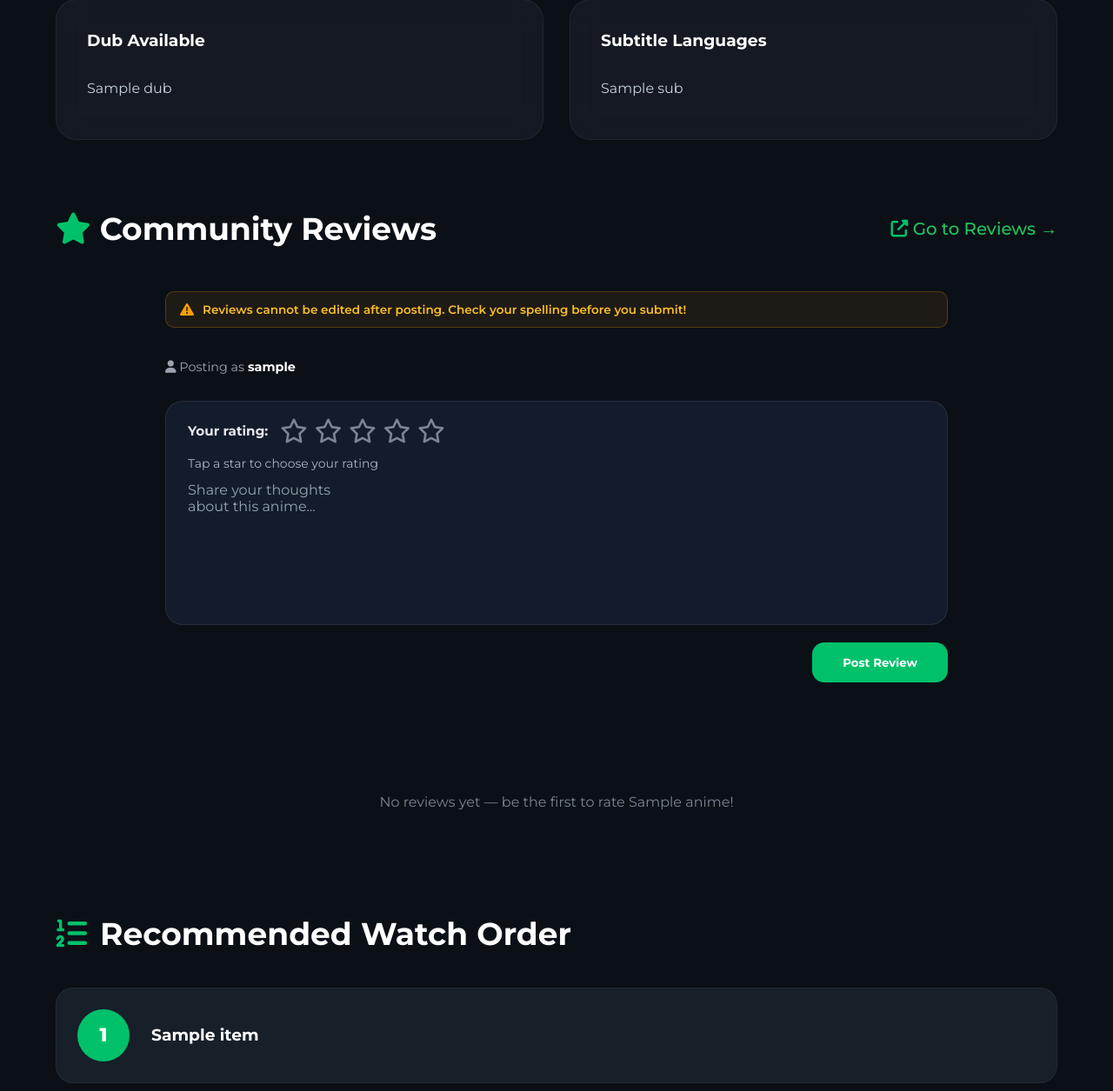
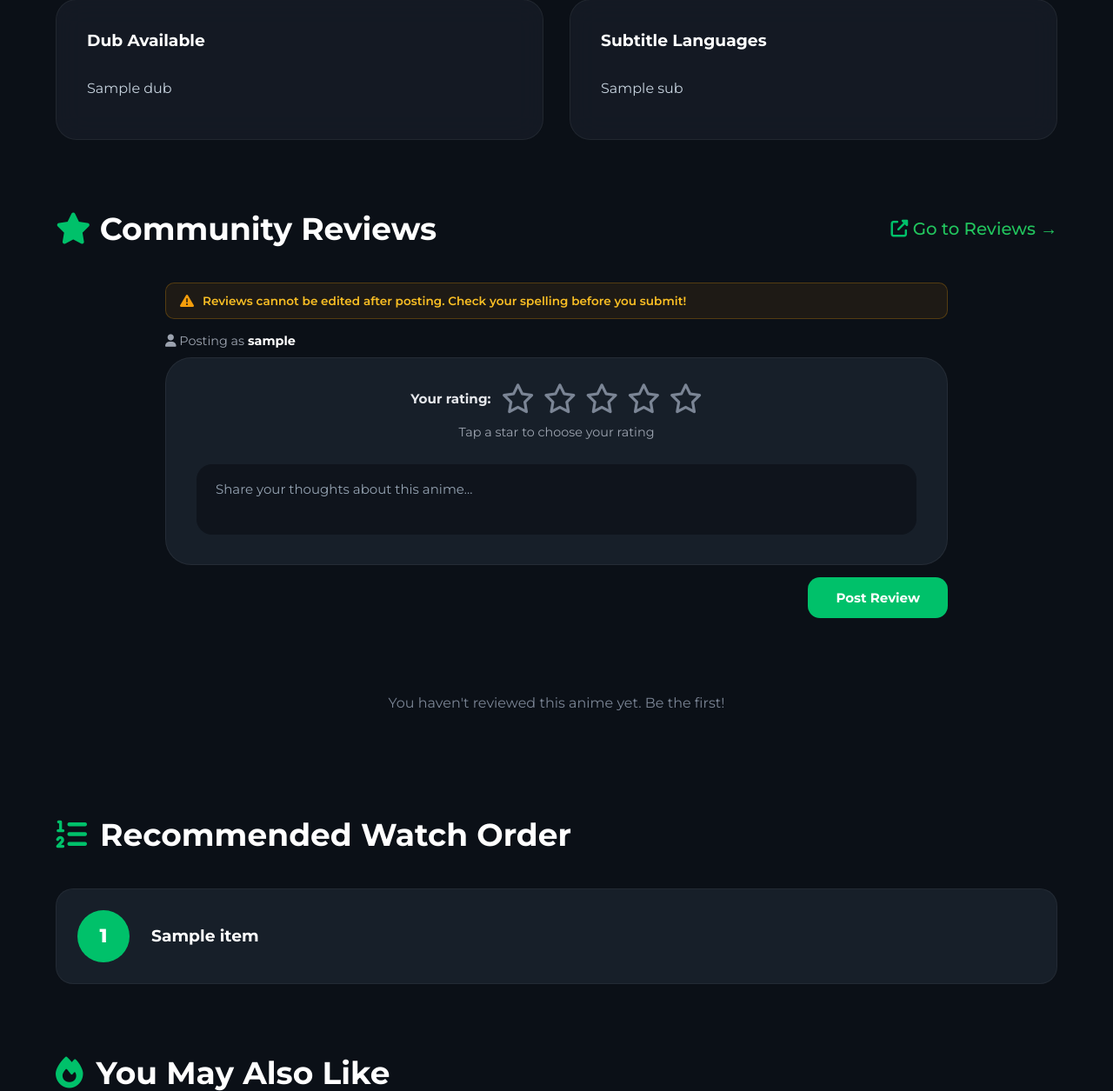
Before and after one commit to harshwardhan-shrivastava/Anime-chat, a Flask app: template templates/anime.html in a window 1280 px wide. Shown: the part 2034-3289 px from the top of the page at 87% size. Run offline with Flask 3, Linux system fonts and the light colour scheme; the visitor is signed in with stand-in values (Sample User, id 1); tables that the repository leaves empty hold one stand-in row (values such as "Sample post"); the template is opened without the code that fills it: most values are stand-ins (such as "Sample title", 1, 10 or a date in 2020); grey boxes marked "Sample" are stand-in pictures; data that the repository does not hold is empty; some libraries are stand-ins or nearby versions.

Commit message:
Anime page: show only own review, match episode review box style
- Community Reviews section now only shows YOUR review (others are on /reviews)
- Review composer restyled to match episode page: centered layout, rounded card,
  dark textarea, green focus glow
- Textarea auto-resizes up to 4 lines then scrolls (max-height: 160px)
- Stars centered and larger (34px) with yellow fill color
- Post Review button matches episode page style with disabled state

🤖 Generated with Codebuff
Co-Authored-By: Codebuff <noreply@codebuff.com>

```diff
--- a/static/css/anime.css
+++ b/static/css/anime.css
@@ -1279,10 +1279,28 @@ nav{
 .review-box{
 
     max-width:900px;
-    margin:50px auto;
+    margin:0 auto 30px;
     display:flex;
     flex-direction:column;
-    gap:20px;
+    gap:0;
+
+}
+
+.review-box .review-composer{
+
+    background:#171f29;
+    border-radius:30px;
+    padding:30px 35px;
+    border:1px solid rgba(255,255,255,.06);
+    transition:border-color .2s, box-shadow .2s;
+    text-align:center;
+
+}
+
+.review-box .review-composer:focus-within{
+
+    border-color:rgba(34,197,94,.3);
+    box-shadow:0 0 0 3px rgba(34,197,94,.1);
 
 }
 
@@ -1290,10 +1308,10 @@ nav{
 
     display:flex;
     align-items:center;
-    gap:14px;
+    gap:12px;
     flex-wrap:wrap;
-    padding:0 0 12px;
-    margin-bottom:0;
+    justify-content:center;
+    margin-bottom:16px;
 
 }
 
@@ -1307,14 +1325,29 @@ nav{
 
 .review-rate-row .user-stars{
 
-    justify-content:flex-start;
-    gap:8px;
+    justify-content:center;
+    gap:10px;
 
 }
 
 .review-rate-row .user-stars i{
 
-    font-size:28px;
+    font-size:34px;
+    color:#7b8595;
+    cursor:pointer;
+    transition:.2s;
+
+}
+
+.review-rate-row .user-stars i:hover{
+
+    transform:scale(1.2);
+
+}
+
+.review-rate-row .user-stars i.fas{
+
+    color:#ffd54a;
 
 }
 
@@ -1322,37 +1355,30 @@ nav{
 
     margin-top:0;
     width:100%;
-    text-align:left;
-
-}
-
-.review-box .review-composer{
-
-    background:#131c2b;
-    border:1px solid rgba(255,255,255,.08);
-    border-radius:20px;
-    padding:20px 25px;
-    transition:border-color .2s, box-shadow .2s;
-
-}
-
-.review-box .review-composer:focus-within{
-
-    border-color:#22c55e;
-    box-shadow:0 0 0 3px rgba(34,197,94,.15);
+    text-align:center;
+    color:#9ca3af;
+    font-size:.9rem;
 
 }
 
 .review-box textarea{
 
-    min-height:140px;
+    width:100%;
+    min-height:80px;
+    max-height:160px;
     resize:none;
+    overflow-y:auto;
     border:none;
     outline:none;
-    padding:0;
-    background:transparent;
+    border-radius:18px;
+    padding:18px 22px;
+    background:#0f141c;
     color:white;
-    font-size:16px;
+    font-size:15px;
+    font-family:inherit;
+    line-height:1.5;
+    margin-top:12px;
+    box-sizing:border-box;
 
 }
 
@@ -1365,21 +1391,30 @@ nav{
 .review-box button{
 
     align-self:flex-end;
-    padding:15px 35px;
+    padding:14px 32px;
     border:none;
     border-radius:14px;
     background:#00c16a;
     color:white;
     cursor:pointer;
     font-weight:700;
+    font-size:15px;
     transition:.3s;
-
-}
-
-.review-box button:hover{
+    margin-top:14px;
+
+}
+
+.review-box button:hover:not(:disabled){
 
     background:#18d67d;
-    transform:translateY(-3px);
+    transform:translateY(-2px);
+
+}
+
+.review-box button:disabled{
+
+    opacity:.45;
+    cursor:not-allowed;
 
 }
 
--- a/static/js/anime.js
+++ b/static/js/anime.js
@@ -315,12 +315,16 @@ function renderStats(data) {
 
     reviewsContainer.querySelectorAll(".review-card").forEach(el => el.remove());
 
-    if (!data.reviews || data.reviews.length === 0) {
+    // Only show the current user's own review on the anime page.
+    // Other users' reviews are on the /reviews page.
+    const myReviews = (data.reviews || []).filter(r => currentUserId && r.user_id === currentUserId);
+
+    if (myReviews.length === 0) {
         noReviewsMsg.style.display = "block";
     } else {
         noReviewsMsg.style.display = "none";
 
-        data.reviews.forEach(review => {
+        myReviews.forEach(review => {
             const card = document.createElement("div");
             card.className = "review-card";
 
--- a/templates/anime.html
+++ b/templates/anime.html
@@ -724,7 +724,7 @@
 
             <p class="no-reviews" id="noReviewsMsg">
 
-                No reviews yet — be the first to rate {{ anime.title }}!
+                You haven't reviewed this anime yet. Be the first!
 
             </p>
 
```
